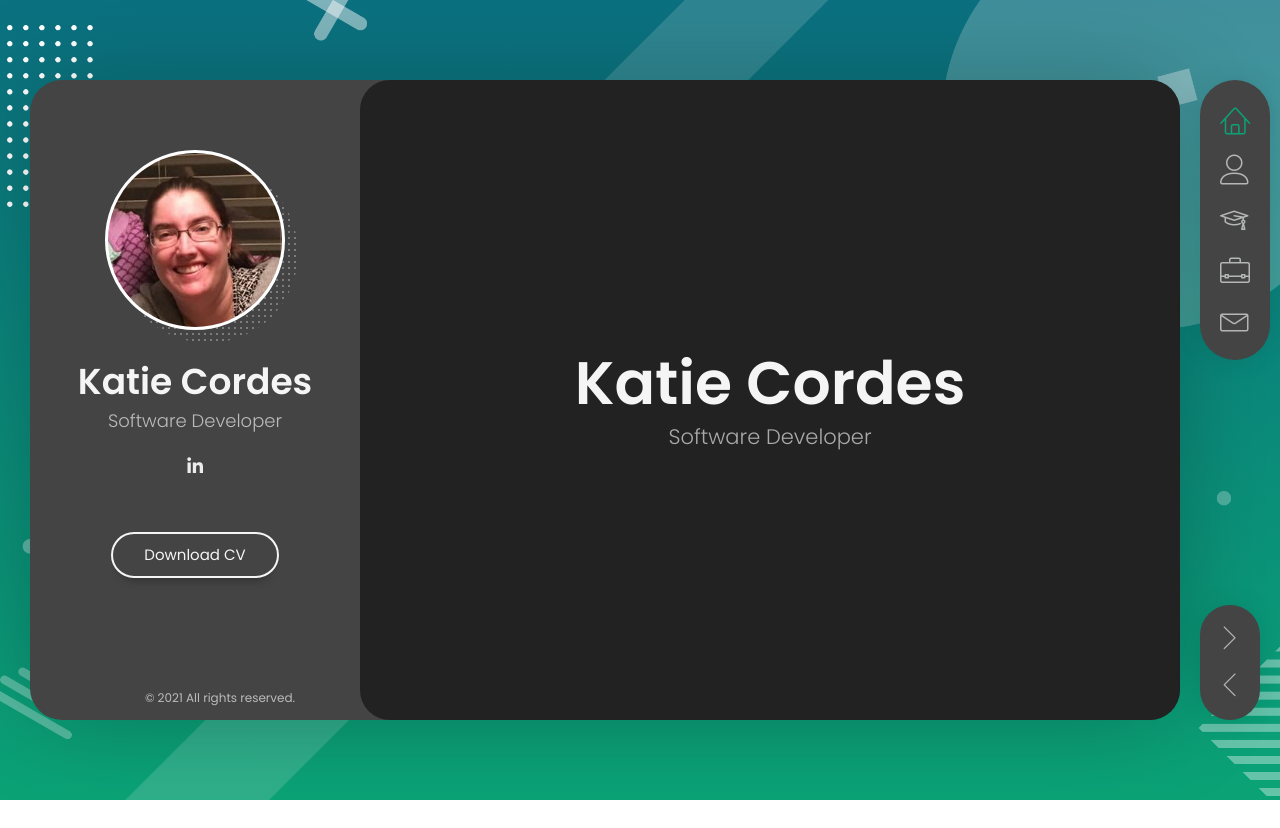
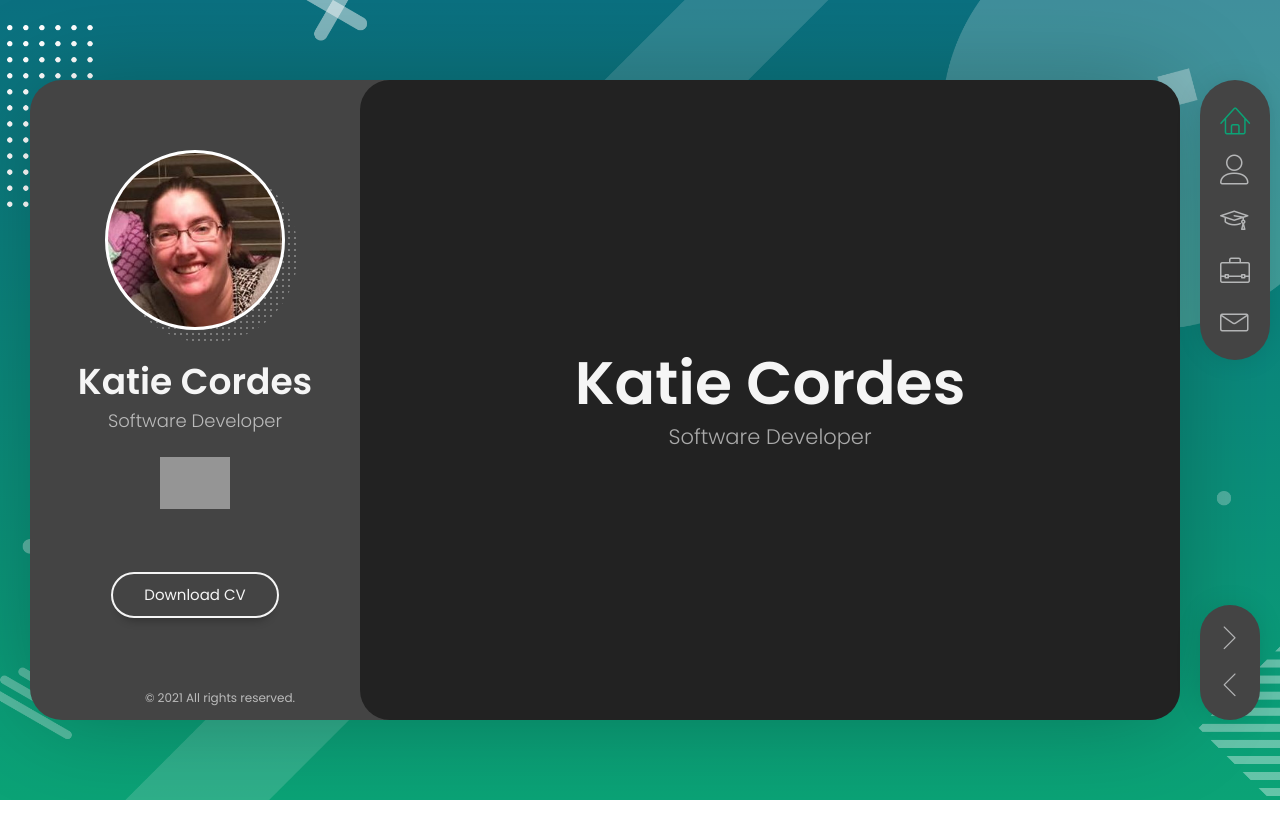
Before and after one commit to katharinegillis/project-personalsite, a PHP site: page / in a window 1280 px wide; the page is wider, and only the part inside the window is pictured. Run offline with PHP 8.4, Linux system fonts and the light colour scheme; some libraries are stand-ins or nearby versions; grey boxes are pictures that could not be loaded.

Commit message:
Update LinkedIn logo to be more obvious

```diff
--- a/html/css/main.css
+++ b/html/css/main.css
@@ -470,9 +470,9 @@ input[type="submit"]:focus {
   color: #fff;
   border-radius: 20px;
   font-size: 18px;
-  padding: 0;
-  height: 30px;
-  width: 30px;
+  padding: 5px 10px;
+  height: auto;
+  width: 90px;
   display: block;
   line-height: 30px;
   text-align: center;
--- a/html/index.html
+++ b/html/index.html
@@ -91,7 +91,7 @@
 
             <div class="social-links">
               <ul>
-                <li><a href="https://www.linkedin.com/in/katharine-gillis-9836978/" target="_blank"><i class="fab fa-linkedin-in"></i></a></li>
+                <li><a href="https://www.linkedin.com/in/katharine-gillis-9836978/" target="_blank"><img src="img/linkedin.png" style="width: 120px;" alt="LinkedIn Profile"></a></li>
               </ul>
             </div>
 
```
